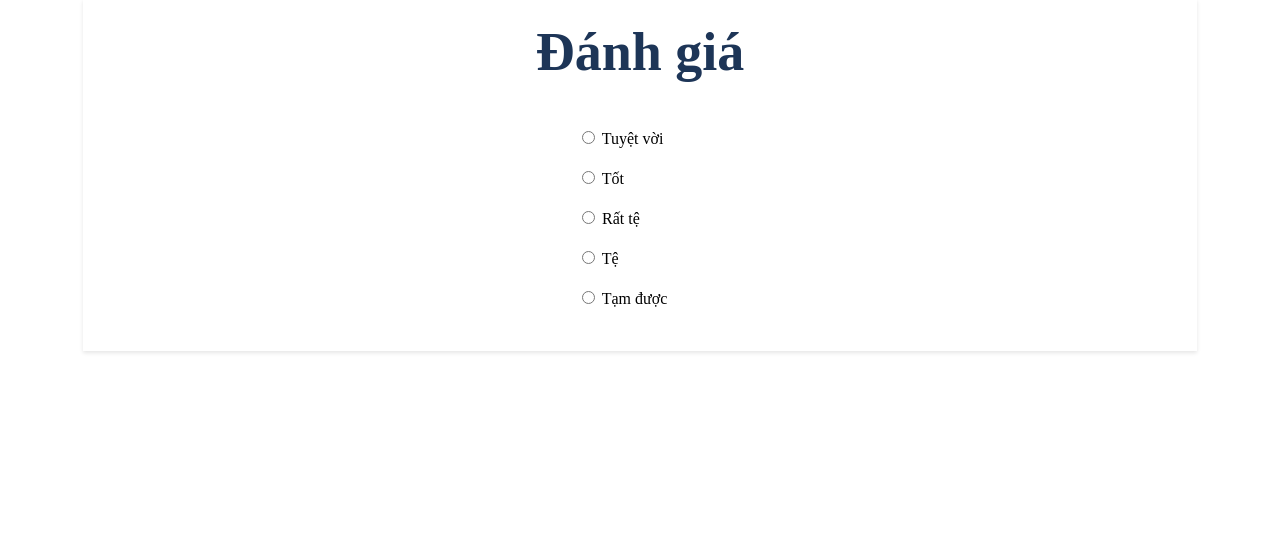
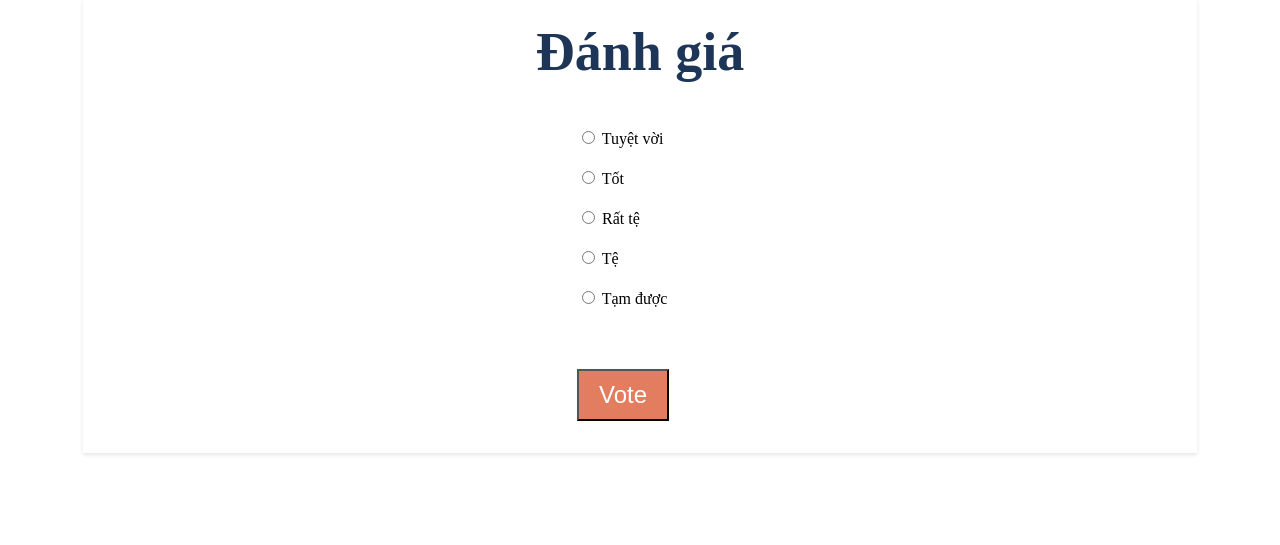
Before and after one commit to NguyenTuongLe/CoffeeBarReviews-1, a Django app: page /reviews/1/ in a window 1280 px wide. Shown: the part 2823-3368 px from the top of the page. Before the commit the page ends 3176 px from the top, so only its background shows below. Run offline with Django 3.2, Linux system fonts and the light colour scheme; data comes from the database, SQL or seed files in the repository; some libraries are stand-ins or nearby versions.

Commit message:
add vote

```diff
--- a/reviews/templates/reviews/detail.html
+++ b/reviews/templates/reviews/detail.html
@@ -51,13 +51,18 @@
 </div>
 
 <div class="shadow-2xl bg-white rounded-md mb-5 px-4 py-4">
-	<h1 class="text-black font-bold">Đánh giá</h1>
+<h1 class="text-black font-bold">Đánh giá</h1>
+	{% if error_message %}<p><strong>{{ error_message }}</strong></p>{% endif %}
+	<form action="{% url 'reviews:vote' coffeeBar.id %}" method="post">
+		{% csrf_token %}
 		{% for review in coffeeBar.review_set.all %}
 		<div class="comment">
 			<input type="radio" name="review" id="review{{ forloop.counter }}" value="{{ review.id }}">
 			<label for="review{{ forloop.counter }}">{{ review.description }}</label><br>
 		</div>
 		{% endfor %}
+		<input type="submit" value="Vote" class="bg-green-500 hover:bg-blue-700 text-white font-bold py-1 px-4 rounded mt-3">
+	</form>
 </div>
 
 {% endblock content %}
```
